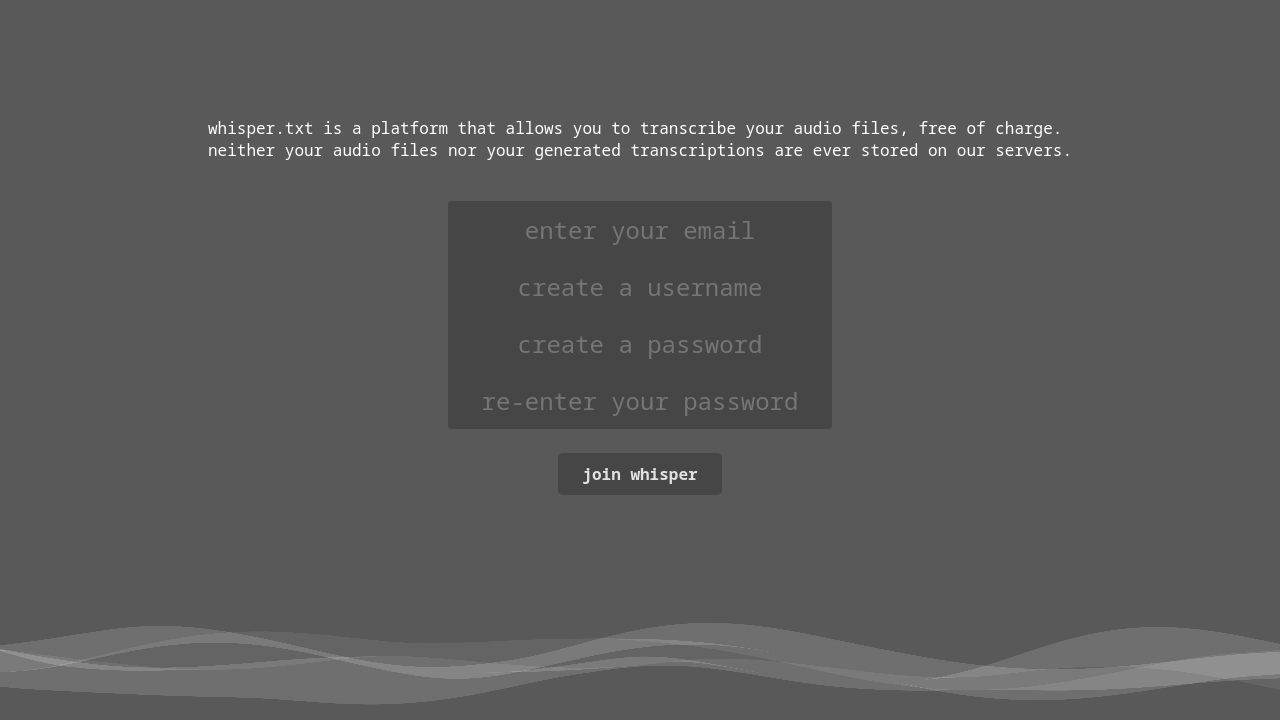
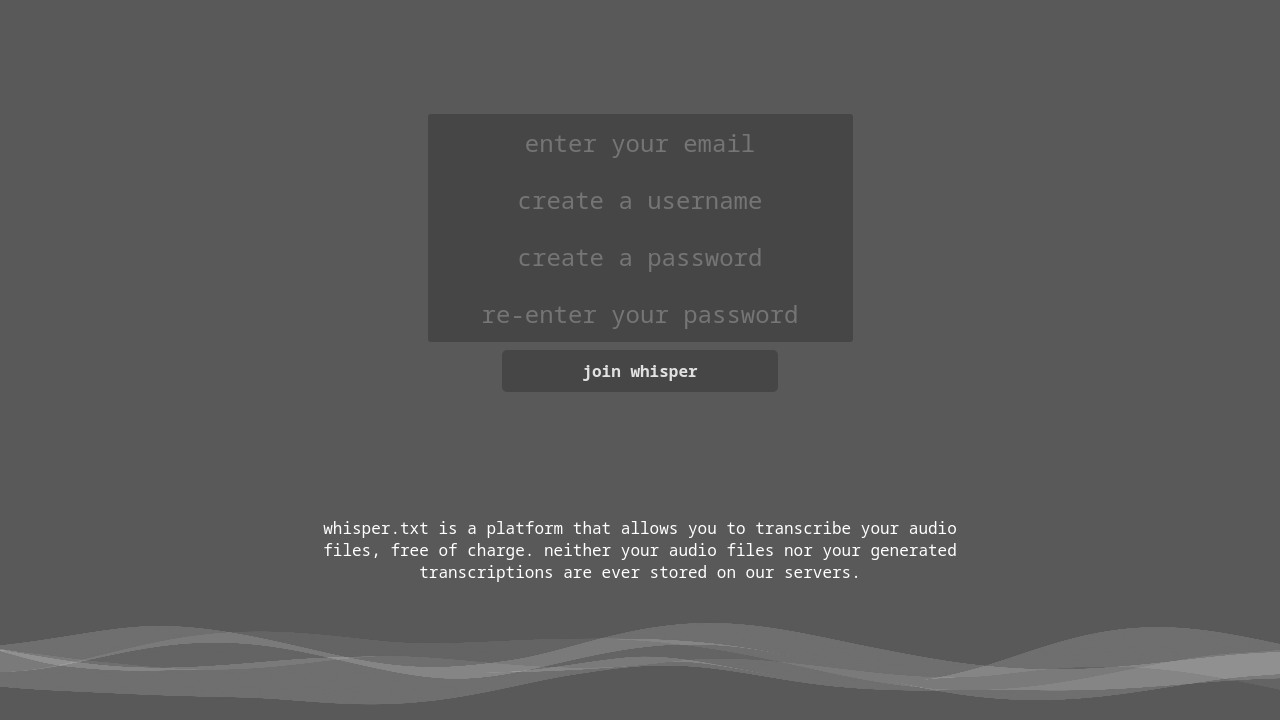
Before and after one commit to der-leek/Startup, a plain HTML site: page join.html in a window 1280 px wide. Shown: the part 80-800 px from the top of the page. Drawn offline with Linux system fonts and the light colour scheme.

Commit message:
Finished join CSS

```diff
--- a/join.css
+++ b/join.css
@@ -35,10 +35,6 @@
     justify-content: center;
 }
 
-#welcome {
-    margin: 0;
-}
-
 form {
     padding: 1.5em 1.5em .5em 1.5em;
     display: flex;
@@ -54,7 +50,7 @@
     border: none;
     background: rgb(70, 70, 70);
     color: white;
-    padding: .5em .65em;
+    padding: .5em 1.5em;
 }
 
 #email {
@@ -68,7 +64,8 @@
 .custom_button {
     background-color: rgb(70, 70, 70);
     border-radius: 5px;
-    padding: .65em 1.5em;
+    padding: .65em 5em;
+    margin: 0;
     color: rgb(225, 225, 225);
     font-weight: bold;
 }
@@ -84,6 +81,10 @@
     text-align: center;
     justify-content: center;
     border-radius: 5px 5px 0 0;
+}
+
+#disclosure {
+    padding: 1em 25%;
 }
 
 a {
--- a/join.html
+++ b/join.html
@@ -32,12 +32,6 @@
     </header>
 
     <main>
-        <p id="disclosure">
-            whisper.txt is a platform that allows you to transcribe your audio files, free of charge.
-            <br>
-            neither your audio files nor your generated transcriptions are ever stored on our servers.
-        </p>
-
       <form method="post" action="">
           <input type="email" id="email" placeholder="enter your email">
           <input type="text" id="username" placeholder="create a username">
@@ -49,6 +43,10 @@
     </main>
 
     <footer>
+      <p id="disclosure">
+        whisper.txt is a platform that allows you to transcribe your audio files, free of charge.
+        neither your audio files nor your generated transcriptions are ever stored on our servers.
+      </p>
       <img alt="abstract waveforms" src="whisper_waveforms.jpeg" height="100" width="100%">
     </footer>
   </body>
```
Lines whose indentation alone changed are shown as unchanged.
